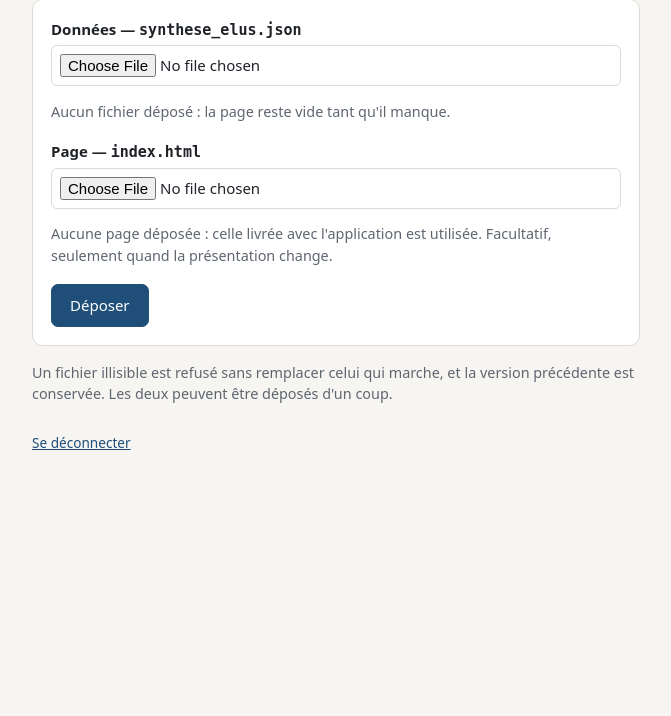
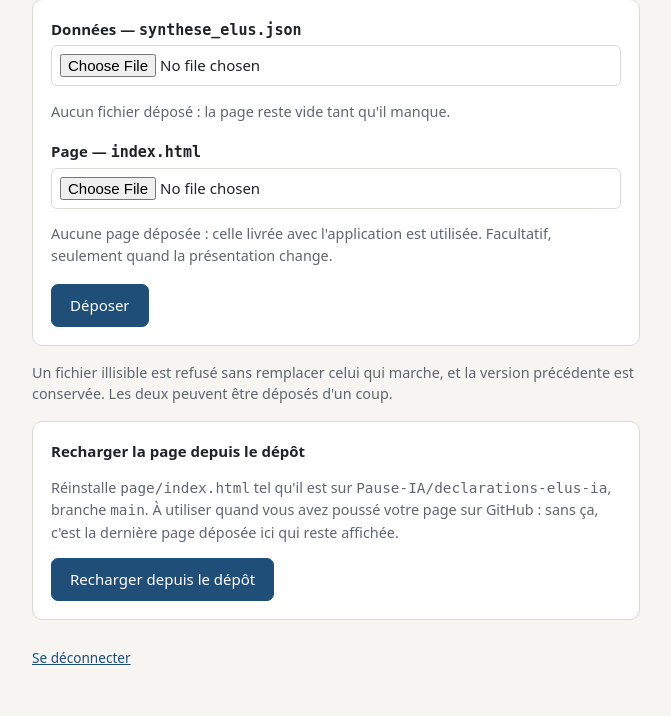
Before and after one commit to Pause-IA/declarations-elus-ia, a Flask app: page /deposer in a window 1280 px wide. Shown: the part 143-859 px from the top of the page, without its empty margins (304-975 px from the left). Before the commit the page ends 593 px from the top, so only its background shows below. Run offline with Flask 3, Linux system fonts and the light colour scheme; the visitor is signed in with stand-in values (Sample User, id 1).

Commit message:
Un bouton pour recharger la page depuis le dépôt
Il y avait deux copies d'`index.html` — celle du dépôt et celle déposée — et
c'est la déposée qui s'affiche. Donc modifier la page dans le dépôt, pousser,
et ne rien voir changer en ligne : deux sources de vérité, et celle qu'on
regarde n'est pas celle qui décide.

Le bouton réinstalle `page/index.html` tel qu'il est sur la branche. Le dépôt
redevient la seule référence, et sans accès au serveur : on pousse, on clique.

L'adresse vient de la configuration, jamais de la requête. Un champ « URL à
charger » ferait de ce service un moyen de frapper n'importe quelle machine
depuis l'intérieur du réseau ; un test le verrouille.

Comme pour le dépôt manuel : dépôt injoignable ou page illisible, celle en
service n'est pas touchée.

Co-Authored-By: Claude Opus 5 <noreply@anthropic.com>
Claude-Session: https://claude.ai/code/session_01Ht85vB3s6syXDjsm7wcNDN

```diff
--- a/serveur/app.py
+++ b/serveur/app.py
@@ -24,6 +24,8 @@ veille aura fait ses preuves.
 import json
 import os
 import secrets
+import urllib.error
+import urllib.request
 from datetime import datetime, timezone
 from functools import wraps
 from pathlib import Path
@@ -56,6 +58,34 @@ TAILLE_MAX = 32 * 1024 * 1024
 
 MOT_DE_PASSE = os.environ.get("VEILLE_PASSWORD", "")
 JETON = os.environ.get("VEILLE_UPLOAD_TOKEN", "")
+
+# Recharger la page depuis le dépôt, pour que celui-ci reste la seule
+# référence. Sans ça il y a deux copies d'`index.html` — celle du dépôt et
+# celle déposée — et c'est la déposée qui s'affiche : on modifie la page, on
+# pousse, et rien ne change en ligne sans comprendre pourquoi.
+#
+# L'adresse est construite à partir de la CONFIGURATION, jamais de ce que
+# l'utilisateurice envoie. Un champ « URL à charger » ferait de ce service un
+# moyen d'aller frapper n'importe quelle machine depuis l'intérieur du réseau.
+DEPOT = os.environ.get("VEILLE_DEPOT", "Pause-IA/declarations-elus-ia")
+BRANCHE = os.environ.get("VEILLE_BRANCHE", "main")
+CHEMIN_PAGE = "page/index.html"
+# Seulement si le dépôt passe en privé un jour.
+JETON_GITHUB = os.environ.get("VEILLE_GITHUB_TOKEN", "")
+
+
+def url_page_depot():
+    return (f"https://raw.githubusercontent.com/{DEPOT}/{BRANCHE}/{CHEMIN_PAGE}")
+
+
+def lire_page_depot():
+    """Le contenu de `page/index.html` sur le dépôt, ou une exception."""
+    requete = urllib.request.Request(
+        url_page_depot(), headers={"User-Agent": "veille-elus-ia"})
+    if JETON_GITHUB:
+        requete.add_header("Authorization", f"Bearer {JETON_GITHUB}")
+    with urllib.request.urlopen(requete, timeout=30) as reponse:
+        return reponse.read(TAILLE_MAX + 1)
 
 app = Flask(__name__)
 # Sans clé fixée, les sessions ne survivent pas à un redémarrage : on se
@@ -216,7 +246,31 @@ def deposer():
             ecrire(nom, contenu)
             flash(f"{nom} déposé.", "success")
         return redirect(url_for("deposer"))
-    return render_template("deposer.html", etat=etat())
+    return render_template("deposer.html", etat=etat(),
+                           depot=DEPOT, branche=BRANCHE)
+
+
+@app.route("/recharger", methods=["POST"])
+@connexion_requise
+def recharger():
+    """Réinstaller la page telle qu'elle est sur le dépôt.
+
+    Même validation que le dépôt manuel : si le dépôt est injoignable ou la
+    page illisible, celle en service n'est pas touchée.
+    """
+    try:
+        contenu = lire_page_depot()
+    except (urllib.error.URLError, OSError, TimeoutError) as exc:
+        flash(f"Dépôt injoignable, rien n'a changé : {type(exc).__name__}: {exc}.",
+              "error")
+        return redirect(url_for("deposer"))
+    ok, pourquoi = valide("index.html", contenu)
+    if not ok:
+        flash(f"Page du dépôt refusée, rien n'a changé : {pourquoi}.", "error")
+        return redirect(url_for("deposer"))
+    ecrire("index.html", contenu)
+    flash(f"Page rechargée depuis {DEPOT} ({BRANCHE}).", "success")
+    return redirect(url_for("deposer"))
 
 
 @app.route("/televerser", methods=["POST"])
--- a/serveur/templates/deposer.html
+++ b/serveur/templates/deposer.html
@@ -40,5 +40,16 @@
   Un fichier illisible est refusé sans remplacer celui qui marche, et la version
   précédente est conservée. Les deux peuvent être déposés d'un coup.
 </p>
+
+<form method="post" action="{{ url_for('recharger') }}" class="carte">
+  <label>Recharger la page depuis le dépôt</label>
+  <p class="hint">
+    Réinstalle <code>page/index.html</code> tel qu'il est sur
+    <code>{{ depot }}</code>, branche <code>{{ branche }}</code>. À utiliser
+    quand vous avez poussé votre page sur GitHub : sans ça, c'est la dernière
+    page déposée ici qui reste affichée.
+  </p>
+  <button type="submit">Recharger depuis le dépôt</button>
+</form>
 <footer><a href="{{ url_for('deconnexion') }}">Se déconnecter</a></footer>
 {% endblock %}
```
Also changed, not shown: tests/test_serveur.py (+50 -0 lines), README.md.
